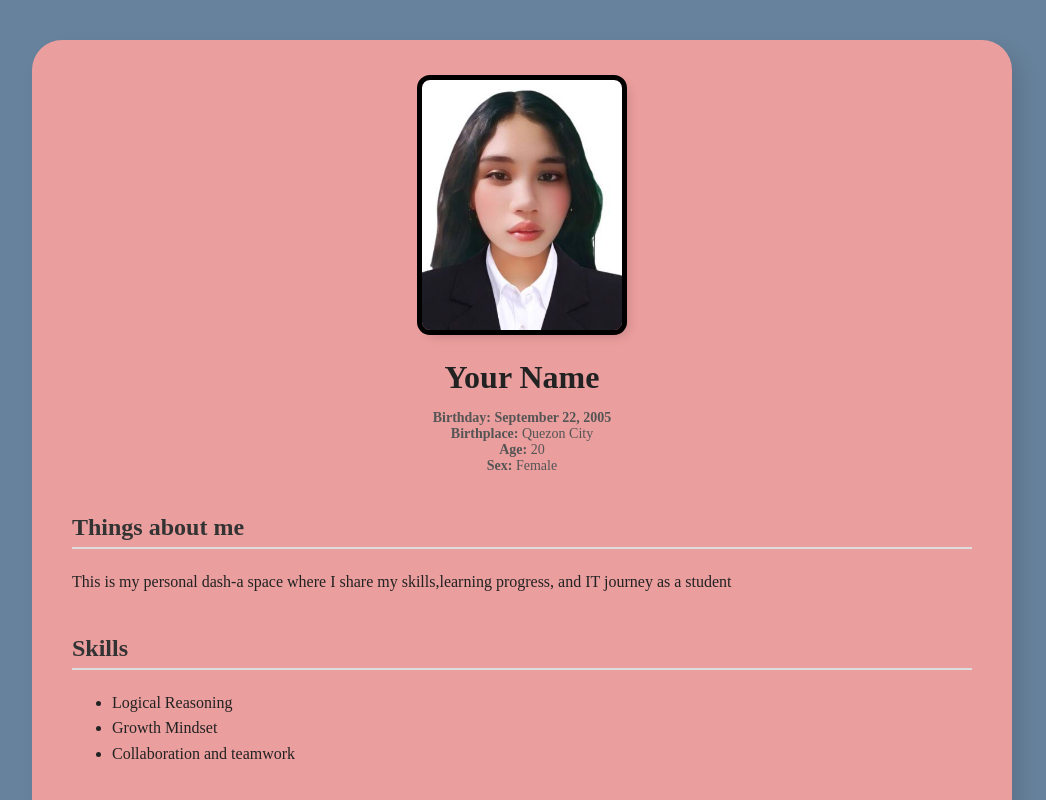
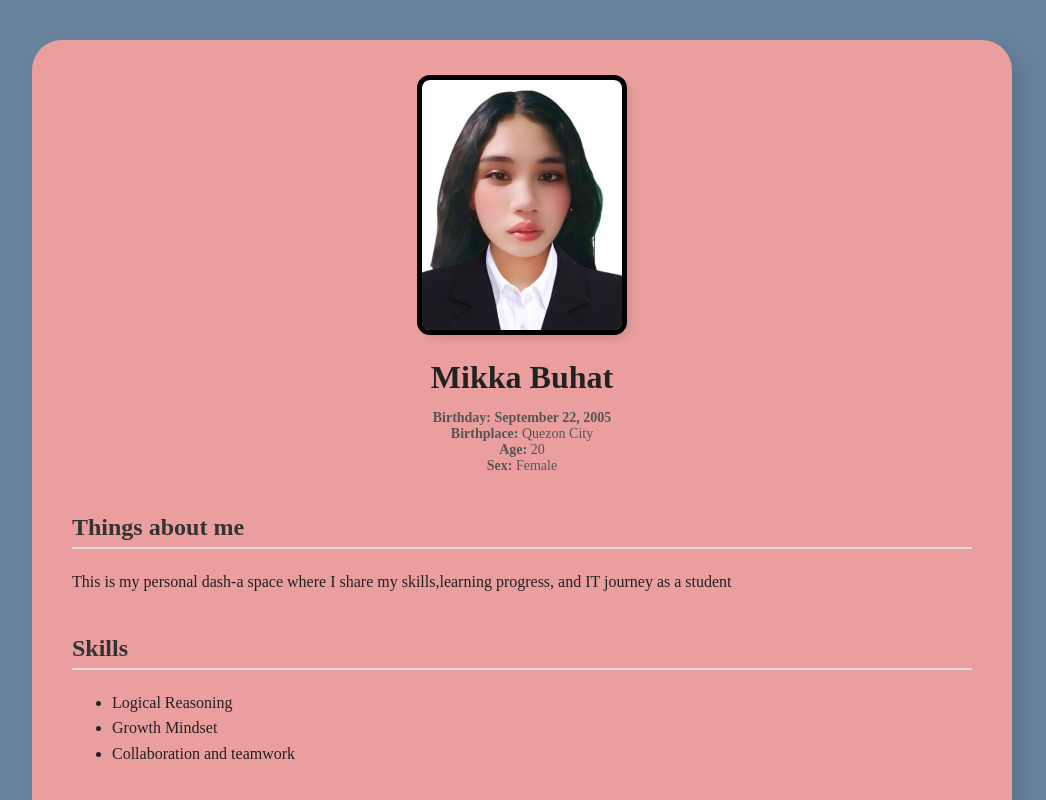
Before and after one commit to buhatmikka87-cloud/WEB101-22013-BUHAT, a plain HTML site: page index.html in a window 1280 px wide. Shown: the top 800 px of the page, without its empty margins (118-1164 px from the left). Drawn offline with Linux system fonts and the light colour scheme.

Commit message:
Update index.html

```diff
--- a/index.html
+++ b/index.html
@@ -119,7 +119,7 @@
         </div>
 
         <!-- Name & Title -->
-        <h1>Your Name</h1>
+        <h1>Mikka Buhat</h1>
         <p style="text-align:center; font-size:14px; color:#555;">
             <b>Birthday: September 22, 2005</b> <br>
             <b>Birthplace:</b> Quezon City  <br>
```
